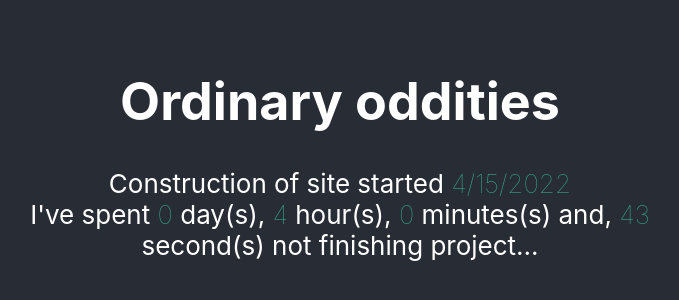
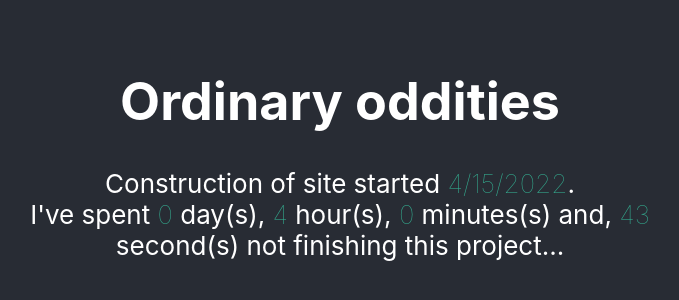
Before and after one commit to acgriswold/ordinary-oddities, a React (Create React App) app: page / in a window 1280 px wide. Shown: the part 252-552 px from the top of the page, without its empty margins (300-979 px from the left). Built offline with nearby package versions, Linux system fonts and the light colour scheme.

Commit message:
Fixed 'under construction' sentence legibility and formatting

```diff
--- a/src/App.tsx
+++ b/src/App.tsx
@@ -15,14 +15,15 @@ export class UnderConstructionMessage extends React.Component<ComponentProps> {
     return (
       <div>
         <div>Construction of site started {' '}
-          <span className='App-code'>
-            {startDate.toLocaleDateString()}{' '}
-          </span>
+          <span className='App-code'>{startDate.toLocaleDateString()}</span>.
         </div>
         <div>
           I've spent
           {' '}{this.convertMsToTime(msDifference)}{' '}
-          not finishing project...
+          not finishing this project...
+        </div>
+        <div>
+          {this.props.children}
         </div>
       </div>
     )
@@ -48,10 +49,12 @@ export class UnderConstructionMessage extends React.Component<ComponentProps> {
 /* Functional component example */
 function GreetingsMessage({ children }: ComponentProps) {
   return (
-  <h1>
-    Ordinary oddities
-    {children}
-  </h1>
+    <div>
+      <h1>
+        Ordinary oddities
+      </h1>
+      <h3>{children}</h3>
+    </div>
   );
 }
 
@@ -60,10 +63,7 @@ function App() {
     <div className={'App container'}>
       <header className="App-header">
         <GreetingsMessage />
-
-        <UnderConstructionMessage>
-          <div>Child of <code className="App-code">ClassComponent</code>.</div>
-        </UnderConstructionMessage>
+        <UnderConstructionMessage />
       </header>
     </div>
   );
```
